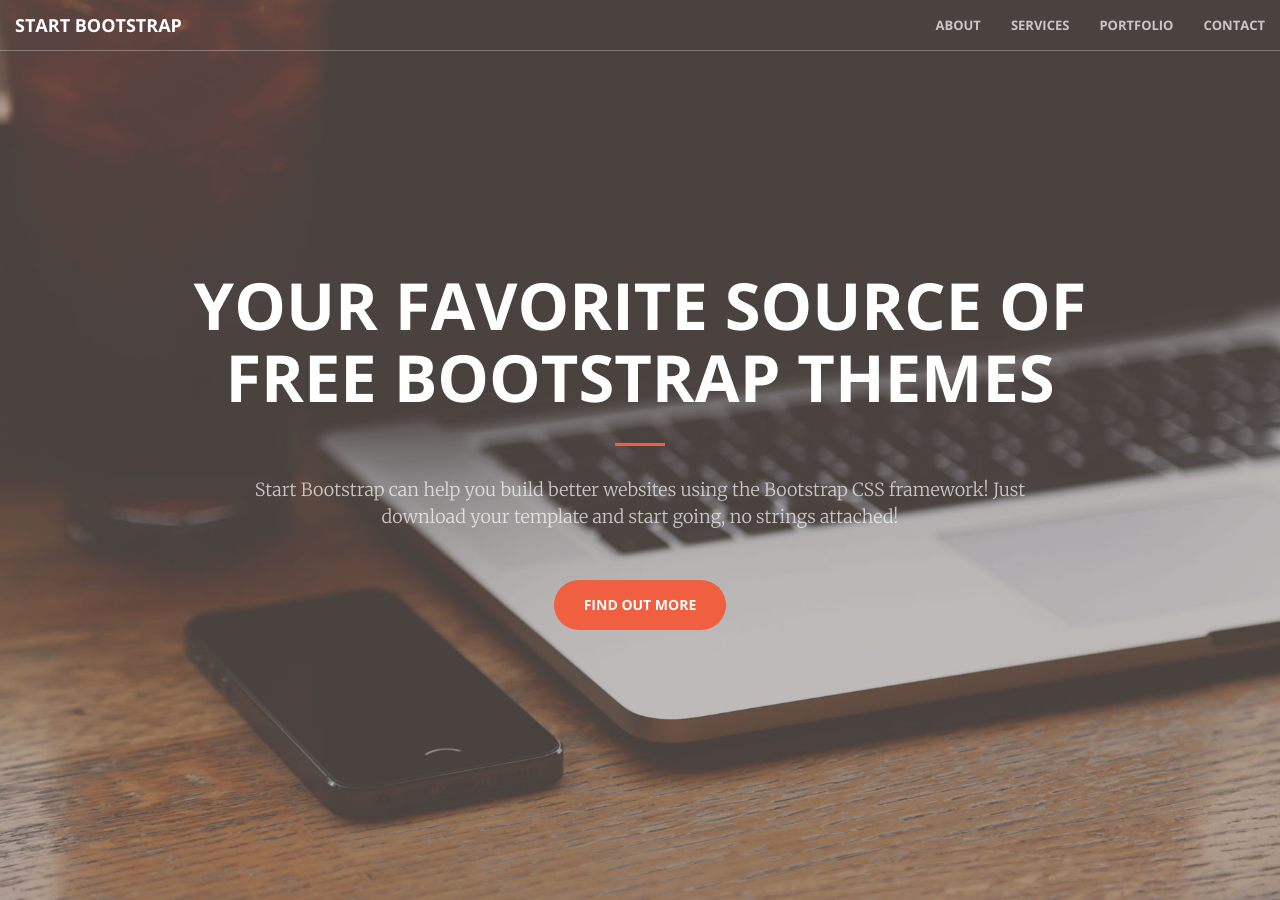
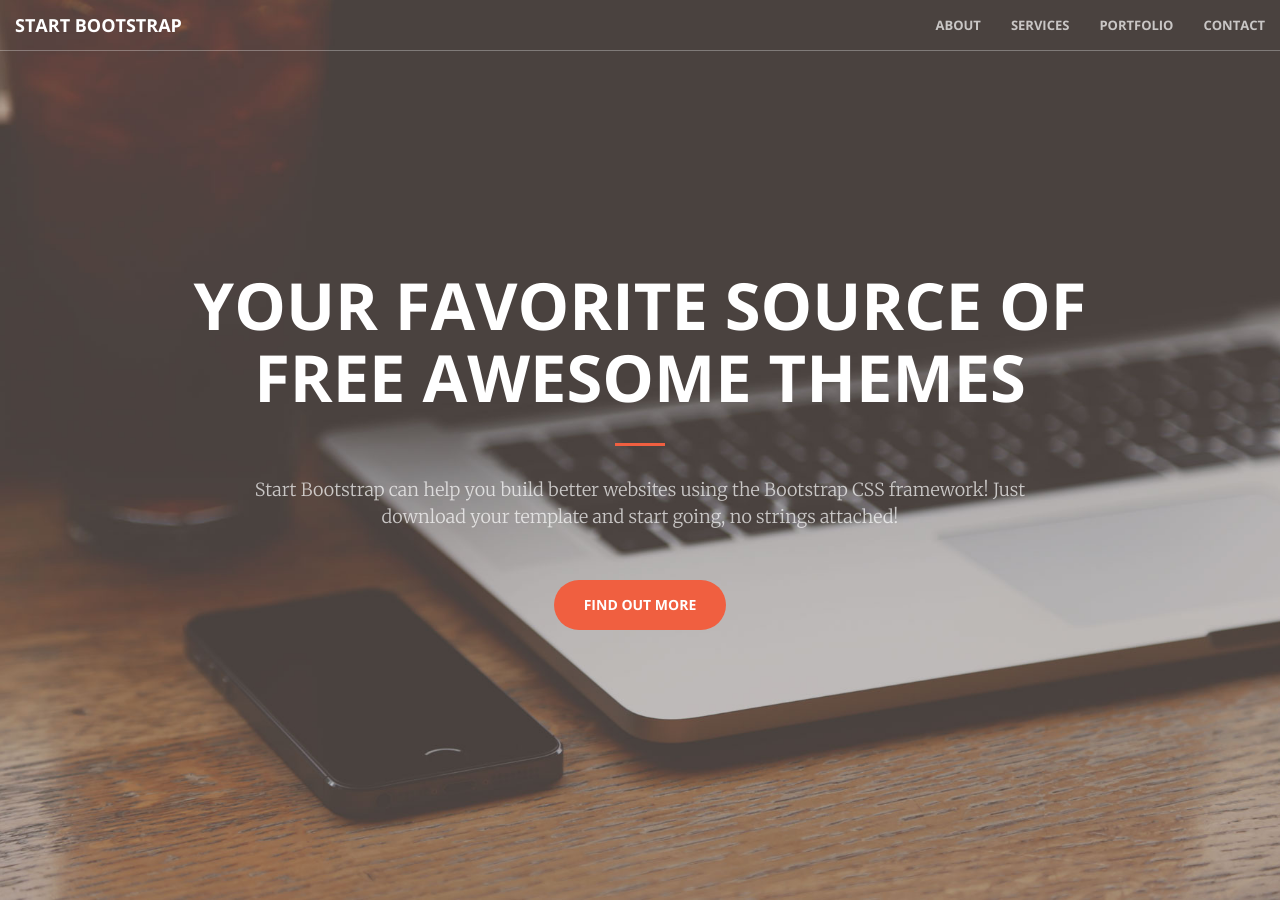
Before and after one commit to aaadesignstudios/creative, a Jekyll site: the page built from index.html, in a window 1280 px wide and 900 px high. Built offline with Jekyll 4.4.1, drawn with Linux system fonts in a browser that asks for light colours.

Commit message:
Updated 'index.html' via CloudCannon

```diff
--- a/index.html
+++ b/index.html
@@ -5,8 +5,8 @@ title: Home Page
 <header>
   <div class="header-content">
     <div class="header-content-inner">
-      <h1 class="editable">Your Favorite Source of Free Bootstrap Themes</h1>
-      <hr>
+      <h1 class="editable">Your Favorite Source of Free Awesome Themes</h1>
+      <hr />
       <p class="editable">Start Bootstrap can help you build better websites using the Bootstrap CSS framework! Just download your template and start going, no strings attached!</p>
       <a href="#about" class="btn btn-primary btn-xl page-scroll">Find Out More</a>
     </div>
```
